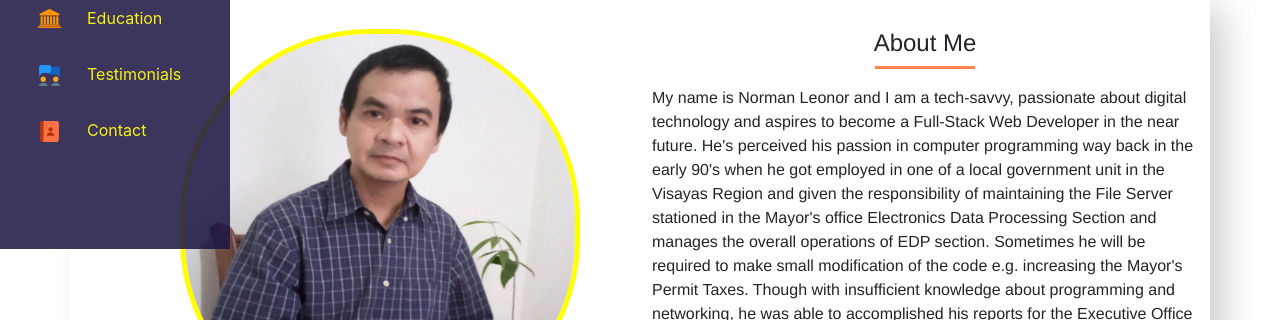
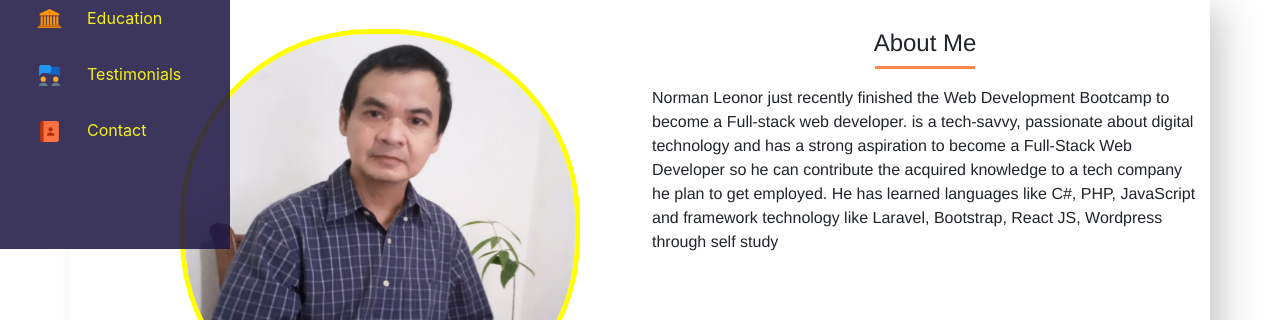
Before and after one commit to normanleonor1961/portfolio-website-react-js, a React (Create React App) app: page / in a window 1280 px wide. Shown: the part 551-871 px from the top of the page. Built offline with nearby package versions, Linux system fonts and the light colour scheme.

Commit message:
edit about me

```diff
--- a/src/components/About/About.jsx
+++ b/src/components/About/About.jsx
@@ -19,22 +19,8 @@ const About = () => {
               <span className="line"></span>
             </div>
             <p className="py-3">
-              My name is Norman Leonor and I am a tech-savvy, passionate about
-              digital technology and aspires to become a Full-Stack Web
-              Developer in the near future. He's perceived his passion in
-              computer programming way back in the early 90's when he got
-              employed in one of a local government unit in the Visayas Region
-              and given the responsibility of maintaining the File Server
-              stationed in the Mayor's office Electronics Data Processing
-              Section and manages the overall operations of EDP section.
-              Sometimes he will be required to make small modification of the
-              code e.g. increasing the Mayor's Permit Taxes. Though with
-              insufficient knowledge about programming and networking, he was
-              able to accomplished his reports for the Executive Office thru his
-              diligent research using only text books. That's jumstarted his
-              passion in digital technologies. He has learned languages like C#,
-              PHP, JavaScript and other framework technology like Wordpress and
-              Laravel through self study.
+            Norman Leonor just recently finished the Web Development Bootcamp to become a Full-stack web developer. is a tech-savvy, passionate about digital technology and has a strong aspiration to become a Full-Stack Web
+            Developer so he can contribute the acquired knowledge to a tech company he plan to get employed. He has learned languages like C#, PHP, JavaScript and  framework technology like Laravel, Bootstrap, React JS, Wordpress through self study
             </p>
           </div>
         </div>
--- a/src/components/Projects/Projects.jsx
+++ b/src/components/Projects/Projects.jsx
@@ -19,9 +19,7 @@ const Projects = () => {
         {
           techname: "Bootstrap",
         },
-        {
-          techname: "Custom CSS",
-        },
+
       ],
     },
     {
```
